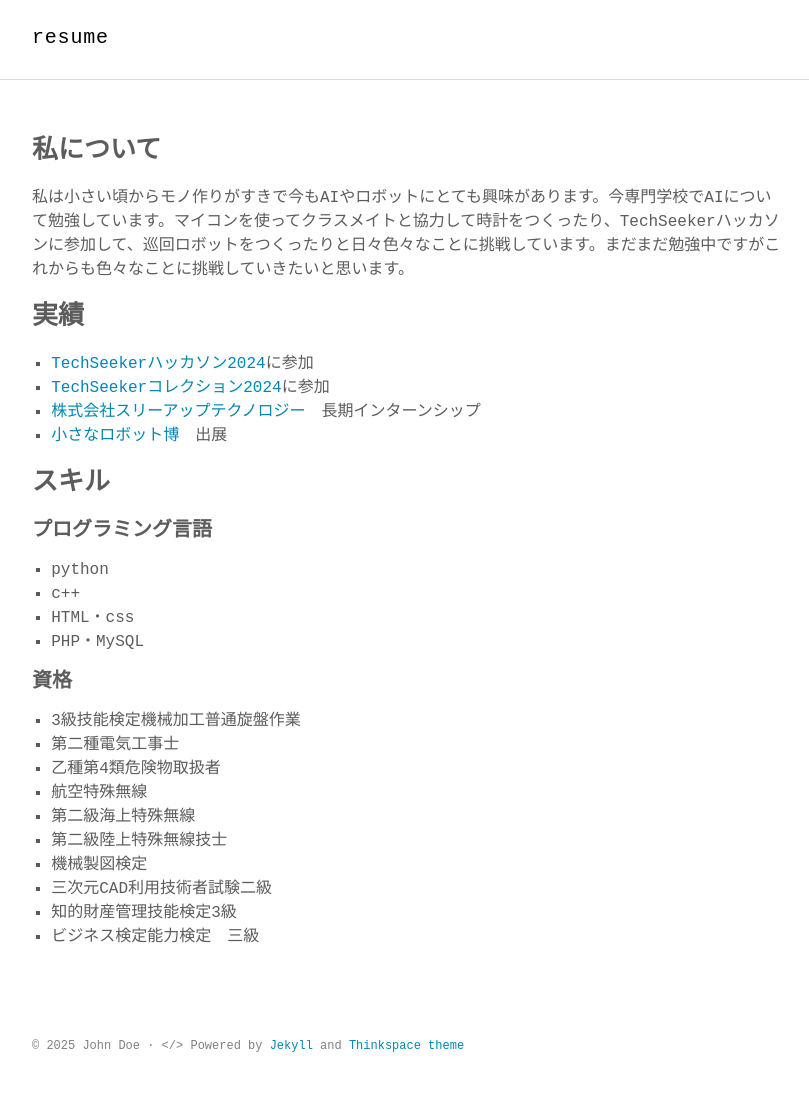
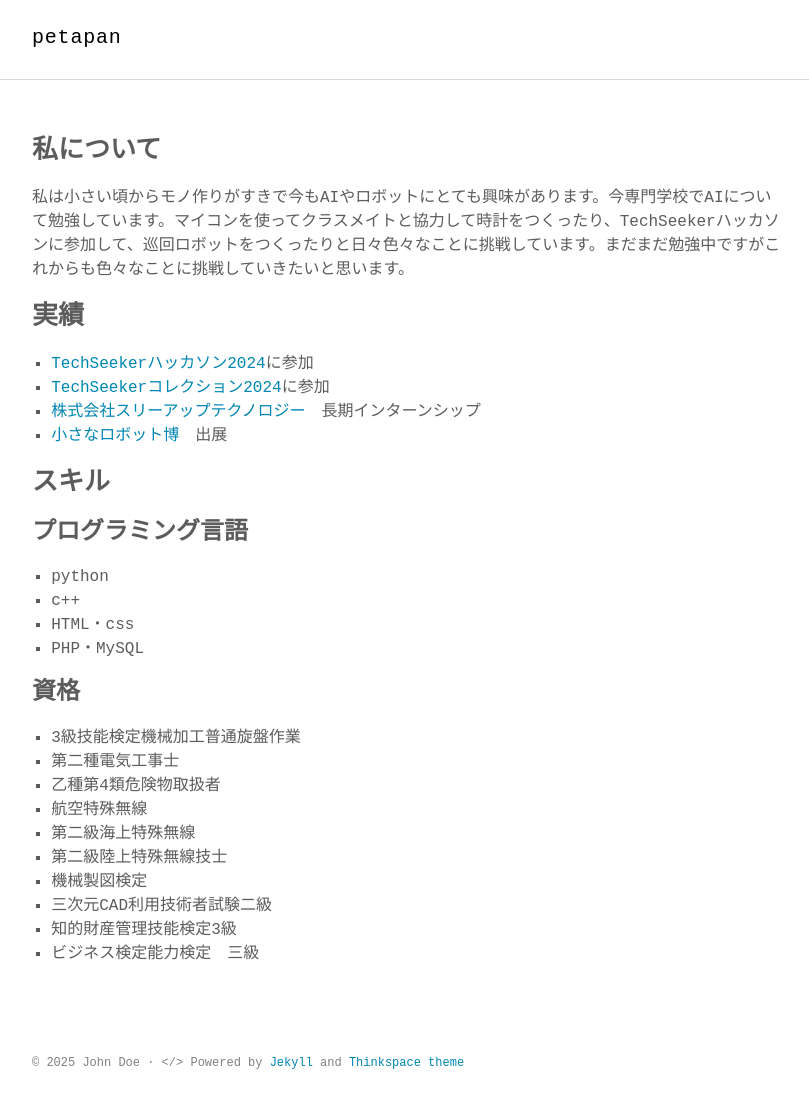
Before and after one commit to kairi1091/resume, a Jekyll site: the page built from index.md, in a window 1280 px wide. Shown: the whole page, without its empty margins (232-1041 px from the left). Built offline with Jekyll 4.4.1, drawn with Linux system fonts in a browser that asks for light colours; some web fonts are replaced.

Commit message:
タイトルの変更

```diff
--- a/_config.yml
+++ b/_config.yml
@@ -1,6 +1,6 @@
 # Site settings
-title         : "resume"
-description   : "Minimalist Jekyll theme for technical writing blog."
+title         : "petapan"
+description   : "portfolio"
 keywords      : "Jekyll, theme, free, download, SEO, blog, web, minimalist, thinkspace"
 url           : https://heiswayi.github.io/thinkspace # site url
 baseurl       : "" # apply repo name like "/myproject" if used under gh-pages branch, else (under master branch) just leave empty/blank
--- a/_includes/head.html
+++ b/_includes/head.html
@@ -6,10 +6,16 @@
 
   {% assign page_title = '' %}
   {% if page.title == "Home" %}
+    {% if site.description == "" %}
+      {% capture page_title %}
+        {{ site.title }}
+      {% endcapture %}
+    {% else %}
       {% capture page_title %}
         {{ site.title }} | {{ site.description }}
-        {%if paginator and paginator.page != 1 %} - {{ paginator.page }}{% endif %}
       {% endcapture %}
+    {% endif %}
+    {%if paginator and paginator.page != 1 %} - {{ paginator.page }}{% endif %}
   {% else %}
       {% capture page_title %}
           {%if page.slug == 'category' %}Category: {% endif %}
--- a/index.md
+++ b/index.md
@@ -11,13 +11,13 @@ title: Portfolio
 - [小さなロボット博](https://www.city.yao.osaka.jp/0000077335.html)　出展
 
 ## スキル
-#### プログラミング言語
+### プログラミング言語
 - python
 - c++
 - HTML・css
 - PHP・MySQL
 
-#### 資格
+### 資格
 - 3級技能検定機械加工普通旋盤作業
 - 第二種電気工事士
 - 乙種第4類危険物取扱者
```
Also changed, not shown: other parts of index.md (+1 -1 lines).
